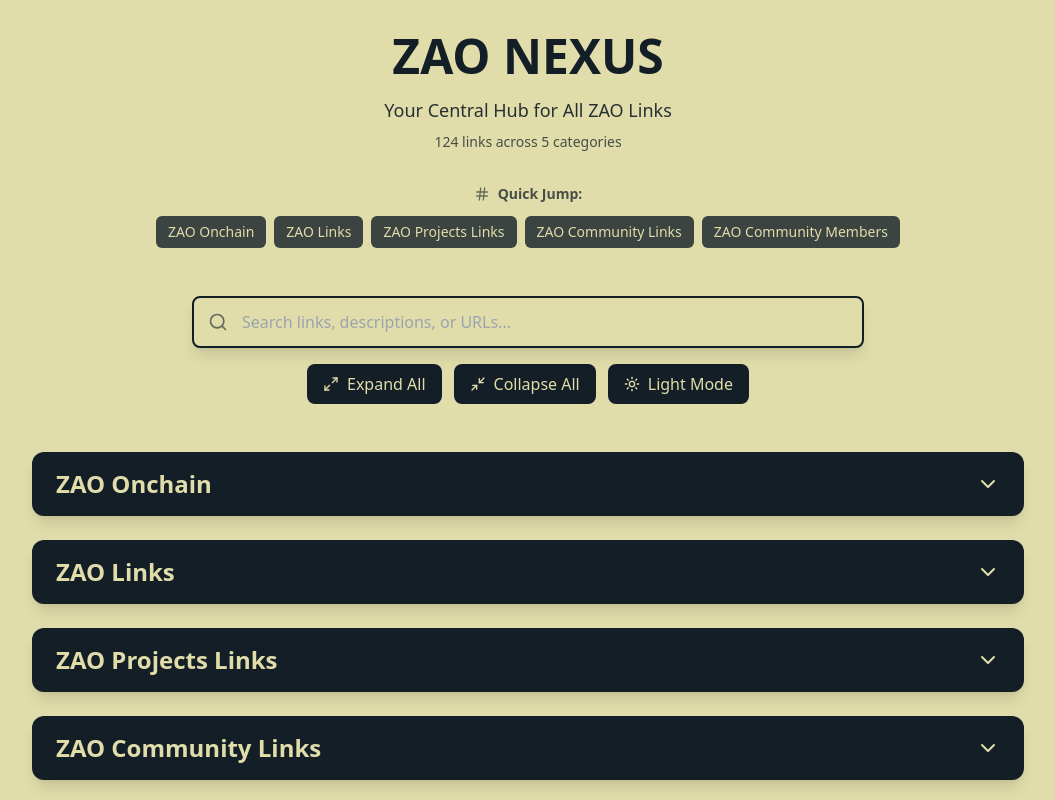
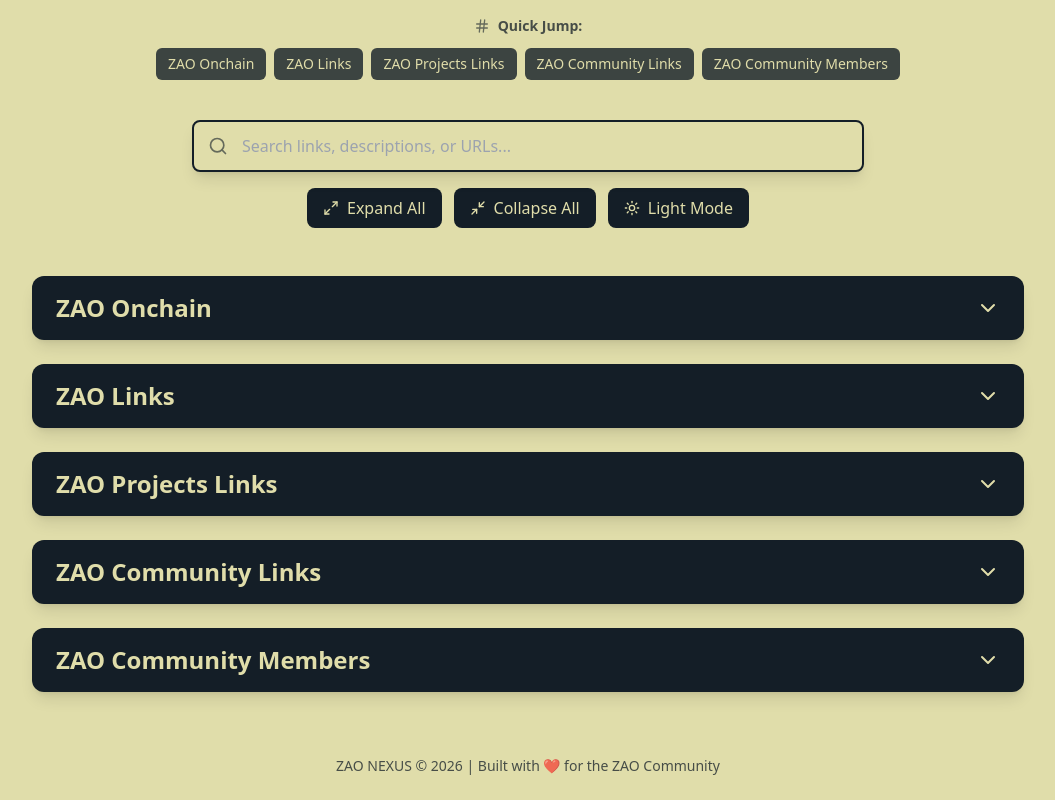
Before and after one commit to bettercallzaal/ZAONEXUS, a Next.js app: page / in a window 1280 px wide. Shown: the top 800 px of the page, without its empty margins (112-1167 px from the left). Built offline with nearby package versions, Linux system fonts and the light colour scheme.

Commit message:
Remove duplicate title for cleaner Webflow embed

```diff
--- a/app/page.tsx
+++ b/app/page.tsx
@@ -100,19 +100,9 @@ export default function Home() {
   return (
     <div className={darkMode ? 'dark-mode' : ''}>
       <div className="min-h-screen transition-colors duration-300" style={{ backgroundColor: 'var(--bg-color)', color: 'var(--text-color)' }}>
-        <div className="max-w-5xl mx-auto px-4 py-8">
-          <header className="text-center mb-8 fade-in">
-            <h1 className="text-5xl font-bold mb-4" style={{ color: 'var(--text-color)' }}>
-              ZAO NEXUS
-            </h1>
-            <p className="text-lg opacity-90 mb-2">Your Central Hub for All ZAO Links</p>
-            <p className="text-sm opacity-75">
-              {totalLinks} links across {linksData.length} categories
-            </p>
-          </header>
-
+        <div className="max-w-5xl mx-auto px-4 py-4">
           {/* Quick Navigation */}
-          <div className="mb-8 fade-in">
+          <div className="mb-6 fade-in">
             <div className="flex items-center gap-2 mb-3 justify-center">
               <Hash size={16} className="opacity-60" />
               <span className="text-sm font-semibold opacity-75">Quick Jump:</span>
```
